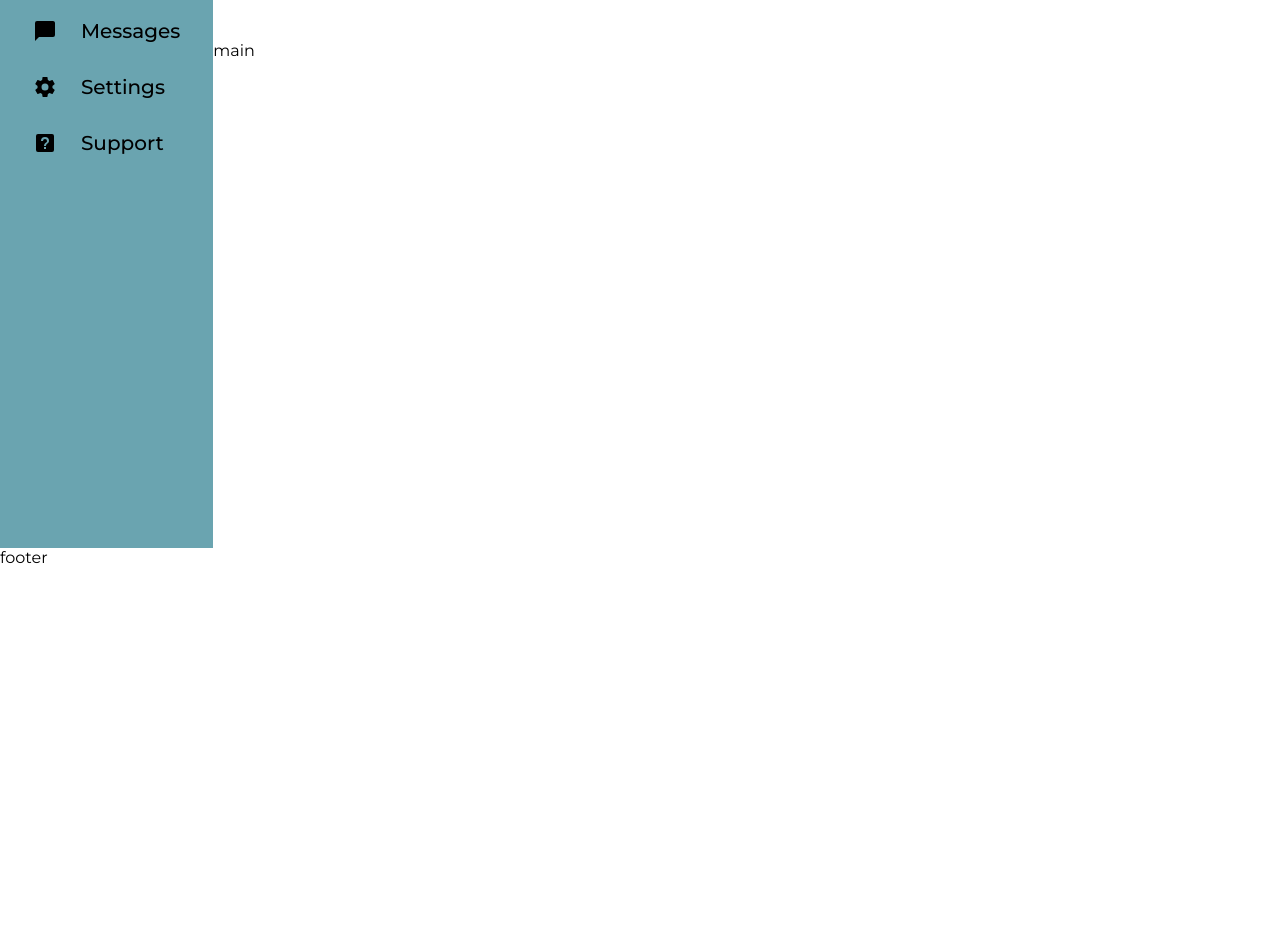
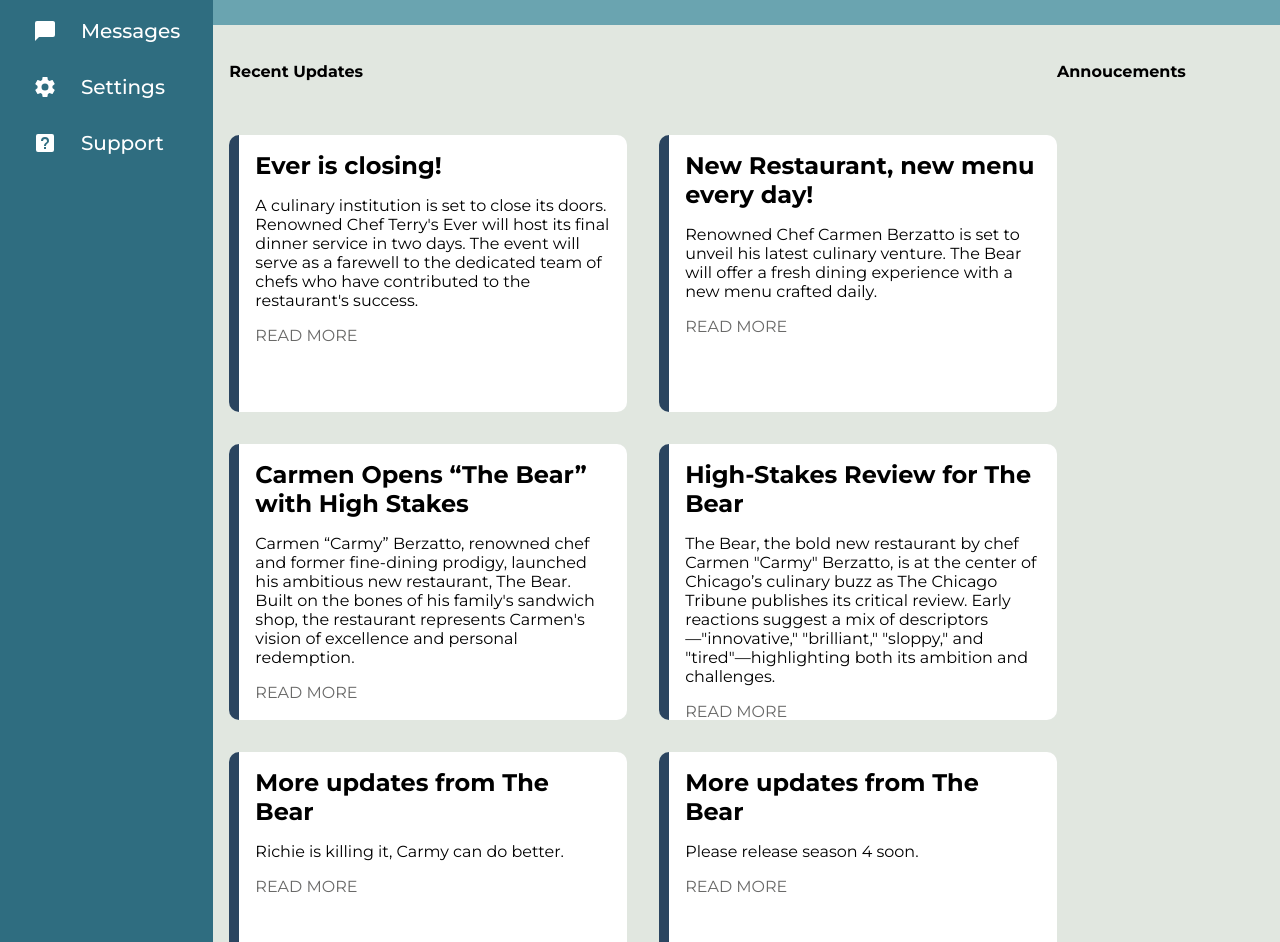
Before and after one commit to srishtea-22/admin-dashboard, a plain HTML site: page index.html in a window 1280 px wide. Shown: the part 233-1175 px from the top of the page. Before the commit the page ends 800 px from the top, so only its background shows below. Drawn offline with Linux system fonts and the light colour scheme.

Commit message:
set up main content

```diff
--- a/index.html
+++ b/index.html
@@ -34,8 +34,44 @@
                 <button class="upload">Upload</button>
                 <button class="share">Share</button>
         </div>
-        <div class="main-content">main</div>
-        <div class="footer">footer</div>
+        <div class="main-content">
+            <h4>Recent Updates</h4>
+            <div class="side-updates">
+                <h4>Annoucements</h4>
+            </div>
+            <div class="updates">
+                <div class="update">
+                    <h2>Ever is closing!</h2>
+                    <p> A culinary institution is set to close its doors. Renowned Chef Terry's Ever will host its final dinner service in two days. The event will serve as a farewell to the dedicated team of chefs who have contributed to the restaurant's success.</p>
+                    <a>READ MORE</a>
+                </div>
+                <div class="update">
+                    <h2>New Restaurant, new menu every day!</h2>
+                    <p>Renowned Chef Carmen Berzatto is set to unveil his latest culinary venture. The Bear will offer a fresh dining experience with a new menu crafted daily.</p>
+                    <a>READ MORE</a>
+                </div>
+                <div class="update">
+                    <h2>Carmen Opens “The Bear” with High Stakes</h2>
+                    <p>Carmen “Carmy” Berzatto, renowned chef and former fine-dining prodigy, launched his ambitious new restaurant, The Bear. Built on the bones of his family's sandwich shop, the restaurant represents Carmen's vision of excellence and personal redemption. </p>
+                    <a>READ MORE</a>
+                </div>
+                <div class="update">
+                    <h2>High-Stakes Review for The Bear</h2>
+                    <p>The Bear, the bold new restaurant by chef Carmen "Carmy" Berzatto, is at the center of Chicago’s culinary buzz as The Chicago Tribune publishes its critical review. Early reactions suggest a mix of descriptors—"innovative," "brilliant," "sloppy," and "tired"—highlighting both its ambition and challenges. </p>
+                    <a>READ MORE</a>
+                </div>
+                <div class="update">
+                    <h2>More updates from The Bear</h2>
+                    <p>Richie is killing it, Carmy can do better.</p>
+                    <a>READ MORE</a>
+                </div>
+                <div class="update">
+                    <h2>More updates from The Bear</h2>
+                    <p>Please release season 4 soon. </p>
+                    <a>READ MORE</a>
+                </div>
+            </div>
+        </div>
 
 </body>
 </html>
--- a/style.css
+++ b/style.css
@@ -14,7 +14,8 @@
     display: flex;
     flex-direction: column;
     align-items: center;
-    background-color: #6AA4B0;
+    background-color: #2F6D80;
+    color: white;
 }
 
 h2 {
@@ -43,12 +44,14 @@
 li > svg {
     height: 1.5rem;
     width: 1.5rem;
+    fill: white;
 }
 
 h2 > svg {
     height: 40px;
     width: 40px;
     margin-right: 1em;
+    fill: white;
 }
 
 /* header */
@@ -56,8 +59,10 @@
     display: grid;
     grid-template-rows: 1fr 2fr;
     grid-template-columns: 0.3fr 6fr 0.5fr 0.7fr 1.2fr;
-    padding: 1rem;
+    padding: 1rem 1rem 0 1rem;
     align-items: center;
+    box-shadow: #b6b7b5;
+    background-color: #6AA4B0;
 }
 
 .header > svg {
@@ -66,14 +71,14 @@
 }
 
 .pfp {
-    height: 4rem;
-    width: 4rem;
+    height: 3rem;
+    width: 3rem;
     border-radius: 50%;
     justify-self: end;
 }
 
 .search-bar {
-    background: rgb(82, 82, 82, 0.1);
+    background: #E1E7E0;
     border: none;
     font-size: 1rem;
     border-radius: 1.625rem;
@@ -104,7 +109,7 @@
 }
 
 button {
-    background-color: #2F6D80;
+    background-color: #2B4560;
     font-family: "Montserrat";
     border-radius: 1.625rem;
     border: none;
@@ -112,10 +117,43 @@
     align-self: center;
     height: 50px;
     width: 70px;
+    font-weight: 500;
 }
 .share {
     justify-self: center;
 }
-.footer {
-    grid-column: 1 / -1;
+
+/*main */
+
+.main-content {
+    background-color: #E1E7E0;
+    display: grid;
+    grid-template-rows: 10% 90%;
+    grid-template-columns: 80% 20%;
+    padding: 1rem;
 }
+.main-content > h4 {
+    align-self: self-start;
+}
+
+.updates {
+    display: grid;
+    grid-template-columns: 1fr 1fr;
+    grid-template-rows: 1fr 1fr;
+    gap: 2rem;
+}
+.update {
+    display: flex;
+    background-color: white;
+    border-radius: 10px;
+    border-left: 10px solid #2B4560;
+    min-height: 200px;
+    flex-direction: column;
+    padding: 1rem;
+}
+.update > h2 {
+    margin: 0;
+}
+.update > a {
+    color: #696968;
+}
```
